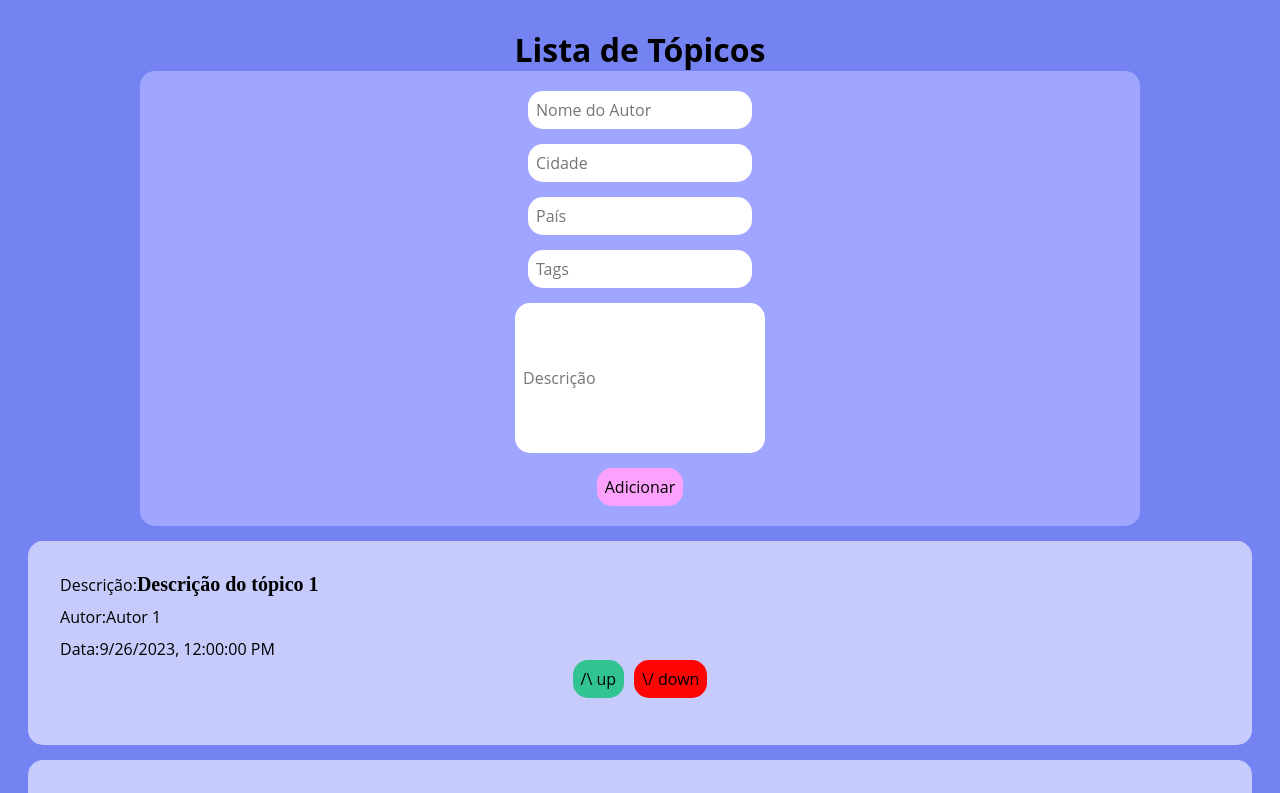
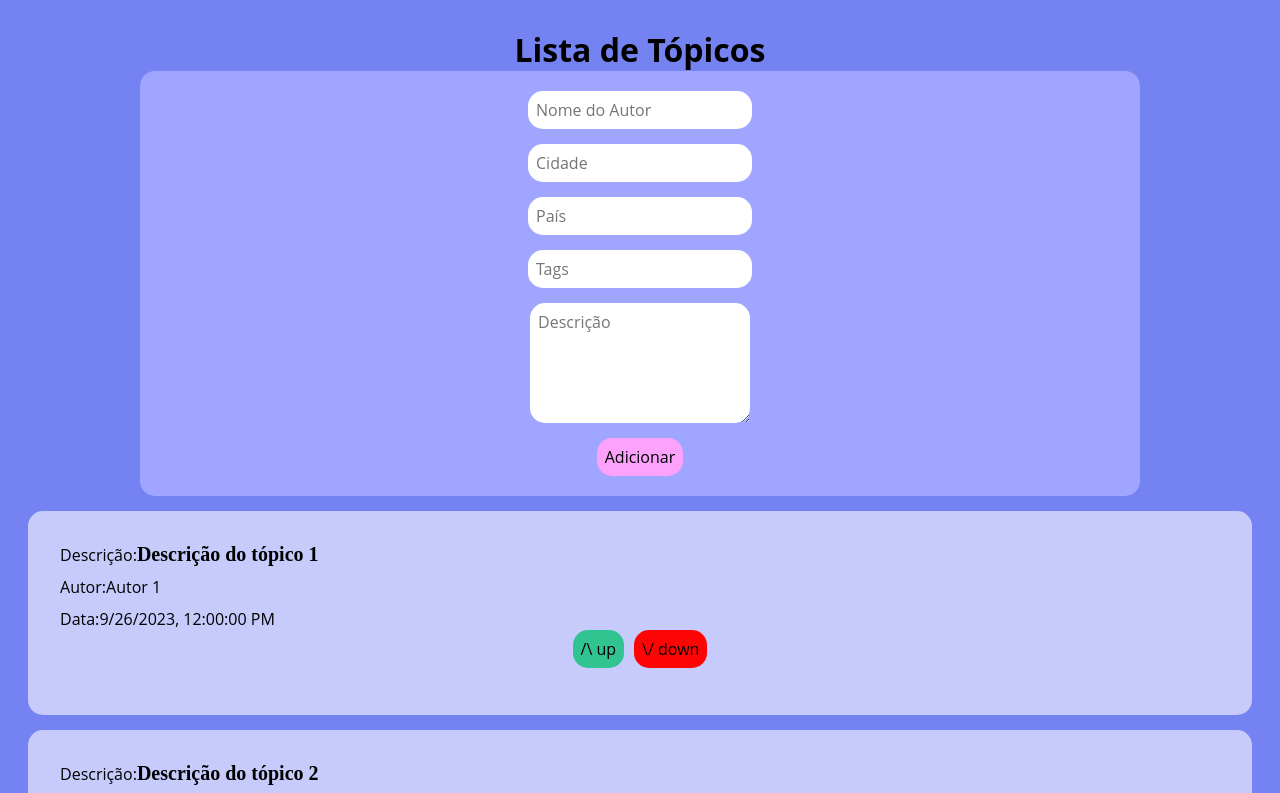
Before and after one commit to TemistoclesZwang/progInternet2, a React (Vite) app in the folder up-down/: page / in a window 1280 px wide. Shown: the top 793 px of the page. Built offline with nearby package versions, Linux system fonts and the light colour scheme; data requests are answered from the project's data file.

Commit message:
alterado input para text area

```diff
--- a/up-down/src/pages/components/NewTopic/index.css
+++ b/up-down/src/pages/components/NewTopic/index.css
@@ -15,8 +15,7 @@ form{
     background-color: var(--rosa);
 }
 
+
 .descricao{
-    width: 25rem;
-    height: 15rem;
-
+    height: 12rem;
 }
--- a/up-down/src/pages/components/NewTopic/index.tsx
+++ b/up-down/src/pages/components/NewTopic/index.tsx
@@ -23,7 +23,9 @@ export interface Topic {
 }
 
 export function NewTopic({ onAddTopic }: NewTopicProps) {
-    const [autor, setAutor] = useState<Autor>({ nome: '', cidade: '', pais: '' });
+    const [autor, setAutor] = useState<Autor>({
+        nome: '', cidade: '', pais: ''
+    });
     const [description, setDescription] = useState('');
     const [tags, setTags] = useState('');
 
@@ -36,16 +38,29 @@ export function NewTopic({ onAddTopic }: NewTopicProps) {
             setAutor(prevAutor => ({ ...prevAutor, cidade: value }));
         } else if (name === 'pais') {
             setAutor(prevAutor => ({ ...prevAutor, pais: value }));
-        } else if (name === 'description') {
-            setDescription(value);
-        } else if (name === 'tags') {
+        } //else if (name === 'description') {
+            //setDescription(value);
+        //}
+        else if (name === 'tags') {
             setTags(value);
         }
     }
 
+    const handleTextAreaChange = (e:React.ChangeEvent<HTMLTextAreaElement>) =>{
+        const text = e.target.value
+        console.log(text);
+        setDescription (text)
+
+    }
+
     const handleSubmit = (e: React.FormEvent) => {
         e.preventDefault();
-        if (autor.nome.trim() !== '' && autor.cidade.trim() !== '' && autor.pais.trim() !== '' && description.trim() !== '' && tags.trim() !== '') {
+        if (autor.nome.trim() !== '' &&
+            autor.cidade.trim() !== '' &&
+            autor.pais.trim() !== '' &&
+            description.trim() !== '' &&
+            tags.trim() !== '') {
+
             const newTopic: Topic = {
                 id: uuidv1(),
                 autor: autor,
@@ -108,13 +123,9 @@ export function NewTopic({ onAddTopic }: NewTopicProps) {
                     onChange={handleInputChange}
                     placeholder="Tags"
                 />
-                <input className="descricao"
-                    type="text"
-                    name="description"
-                    value={description}
-                    onChange={handleInputChange}
-                    placeholder="Descrição"
-                />
+                <textarea name="description" placeholder="Descrição"
+                    className="descricao" value={description} onChange={handleTextAreaChange}>
+                </textarea>
                 <input className="adicionar" type="submit" value={"Adicionar"} />
             </form>
         </>
```
